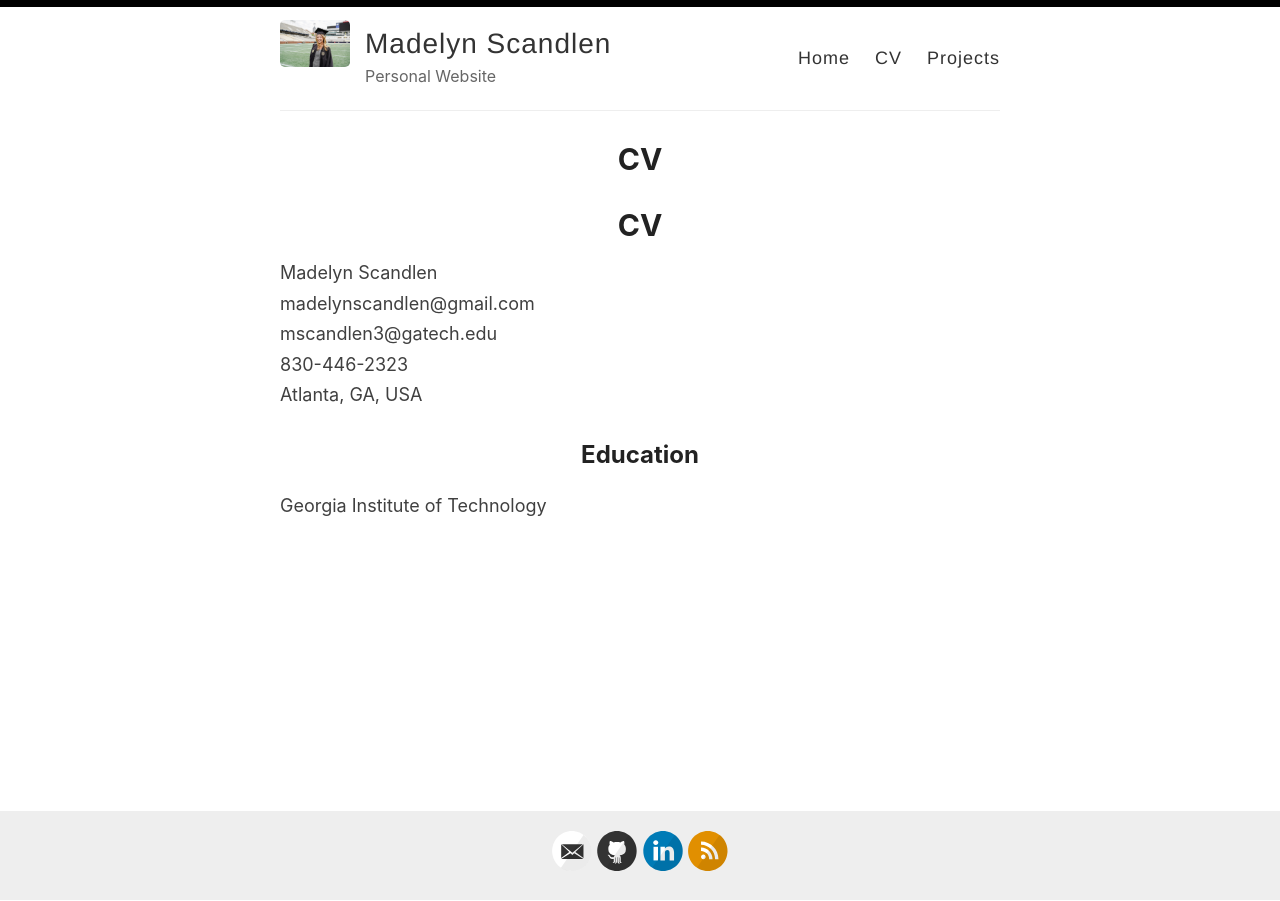
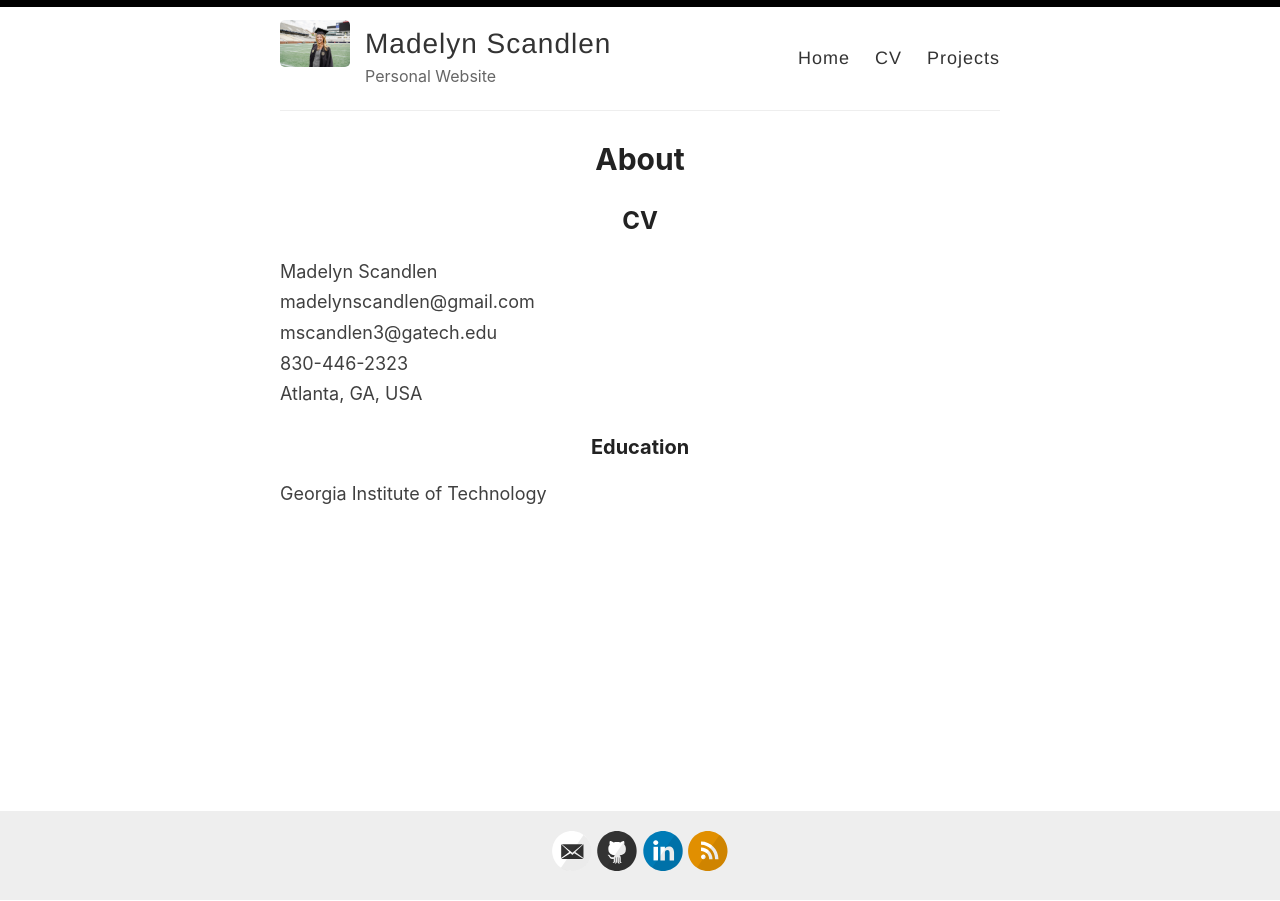
Before and after one commit to mscandlen/mscandlen, a Jekyll site: the page built from _pages/cv.md, in a window 1280 px wide. Built offline with Jekyll 4.4.1, drawn with Linux system fonts in a browser that asks for light colours; our own code applies the rules of GitHub Pages for plain Markdown files.

Commit message:
Update cv.md

```diff
--- a/_pages/cv.md
+++ b/_pages/cv.md
@@ -1,9 +1,15 @@
-# CV
+---
+layout: page
+title: About
+permalink: /about/
+---
+
+## CV
 Madelyn Scandlen<br>
 madelynscandlen@gmail.com<br>
 mscandlen3@gatech.edu<br>
 830-446-2323<br>
 Atlanta, GA, USA<br>
 
-## Education
+### Education
 Georgia Institute of Technology<br>
```
